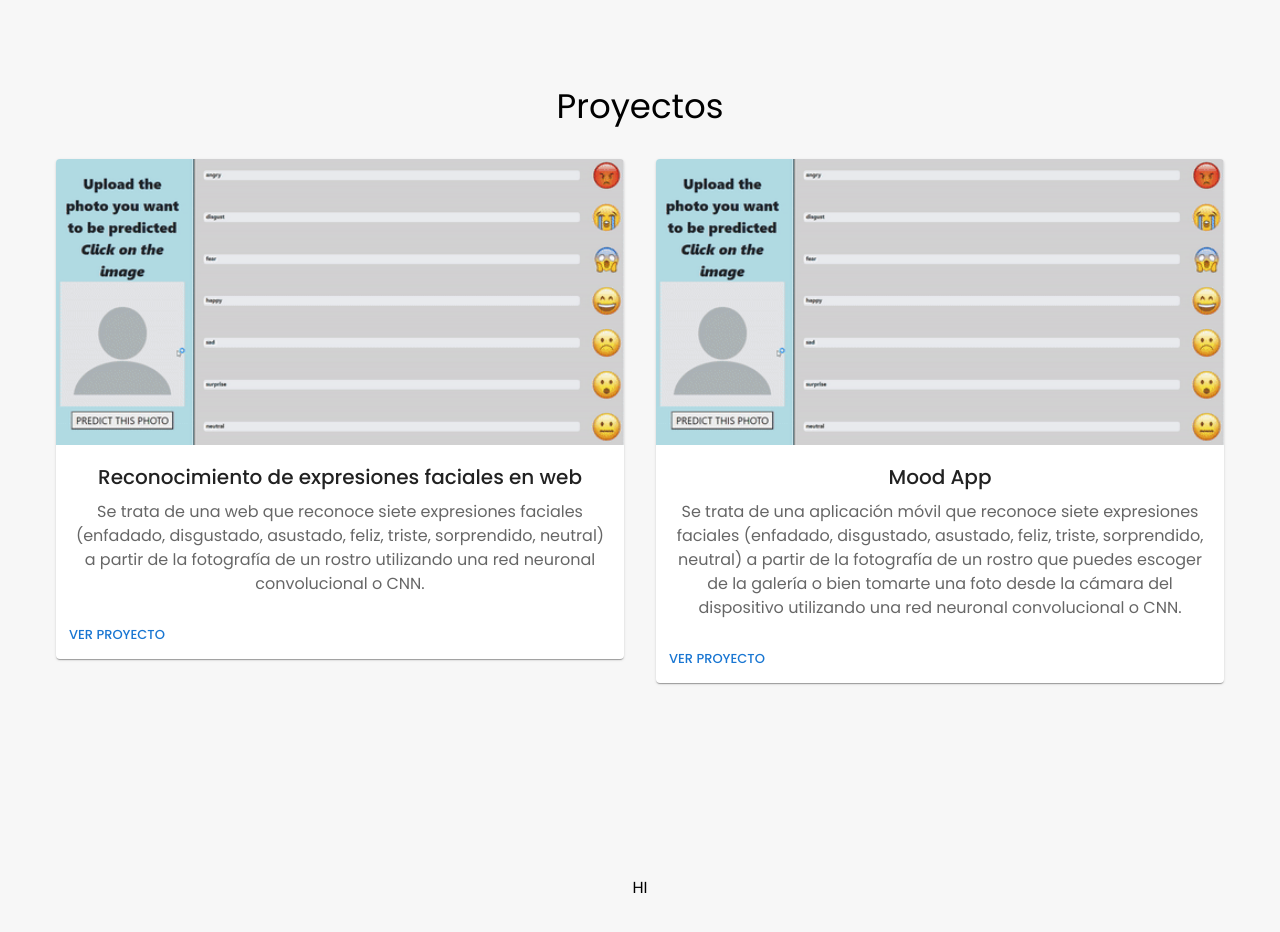
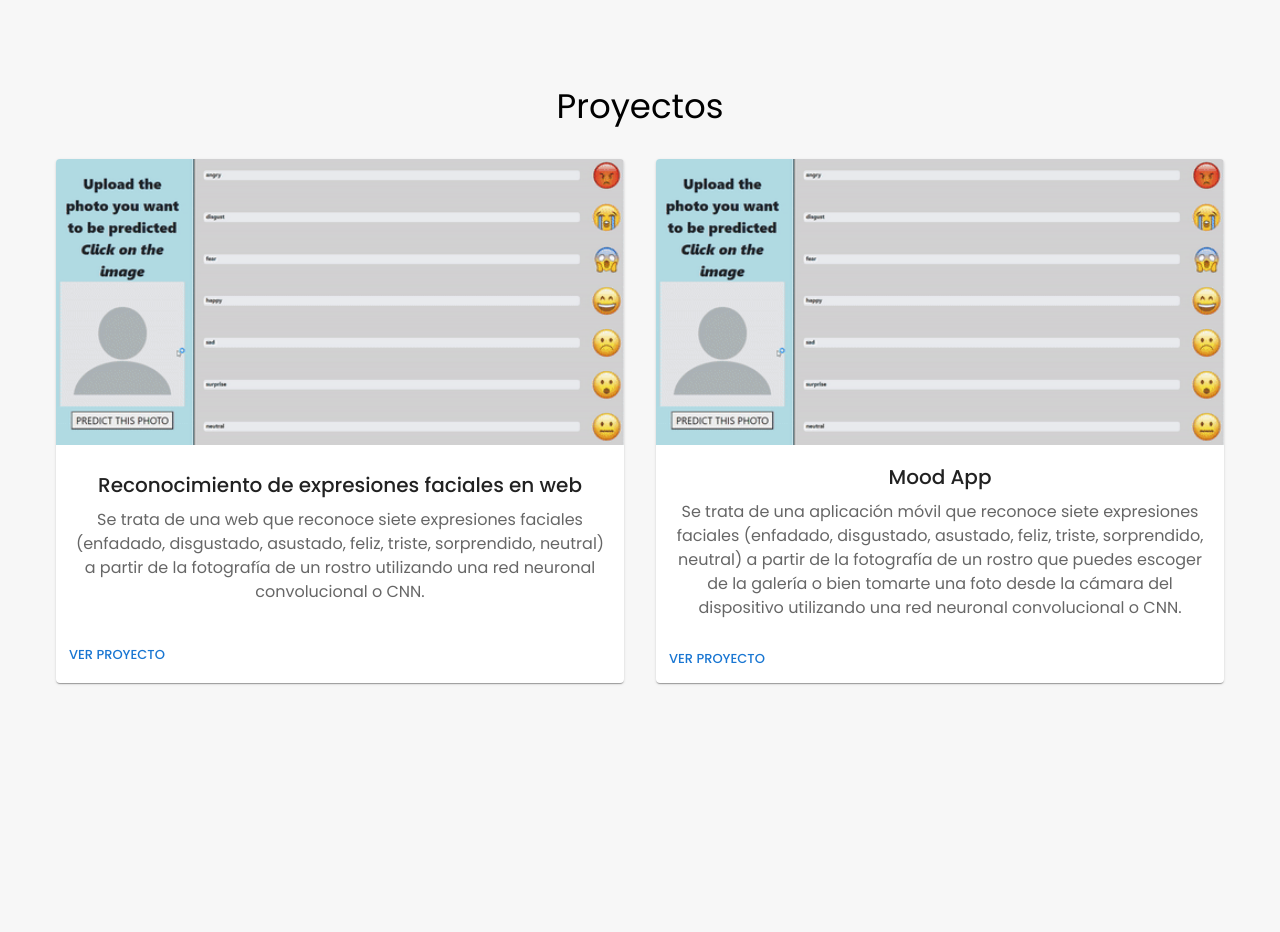
Before and after one commit to Jermaniac/PortfolioGerman, a React (Create React App) app: page / in a window 1280 px wide. Shown: the part 920-1852 px from the top of the page. Built offline with nearby package versions, Linux system fonts and the light colour scheme.

Commit message:
pending contact

```diff
--- a/src/components/contact/Contact.js
+++ b/src/components/contact/Contact.js
@@ -11,9 +11,7 @@ function Contact() {
         justifyContent: "center",
       }}
       sx={{ padding: { xs: "24px", md: "48px" } }}
-    >
-      HI
-    </Box>
+    ></Box>
   );
 }
 
--- a/src/components/projects/Projects.js
+++ b/src/components/projects/Projects.js
@@ -25,8 +25,8 @@ function Projects() {
             Proyectos
           </Typography>
         </Grid>
-        <Grid item xs={12} md={6}>
-          <Card>
+        <Grid item xs={12} md={6} style={{ display: "flex" }}>
+          <Card style={{ display: "grid" }}>
             <CardMedia
               component="img"
               image={moodWebAppGif}
@@ -50,8 +50,8 @@ function Projects() {
             </CardActions>
           </Card>
         </Grid>
-        <Grid item xs={12} md={6}>
-          <Card>
+        <Grid item xs={12} md={6} style={{ display: "flex" }}>
+          <Card style={{ display: "grid" }}>
             <CardMedia
               component="img"
               image={moodWebAppGif}
```
